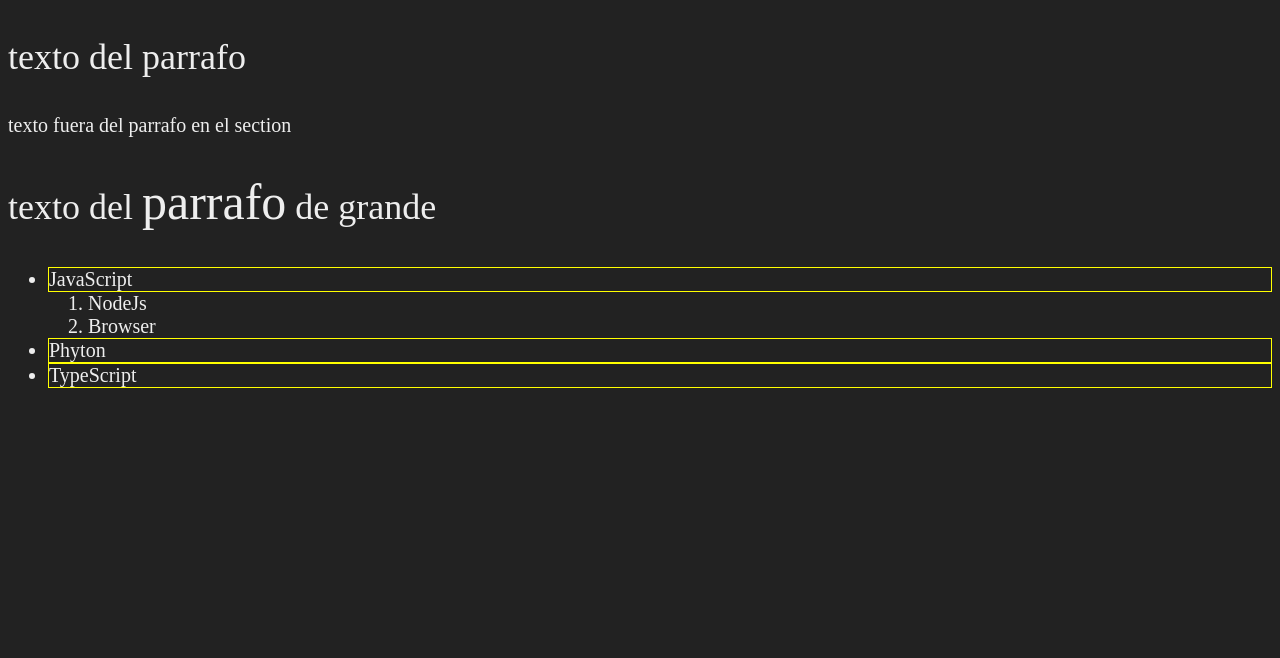
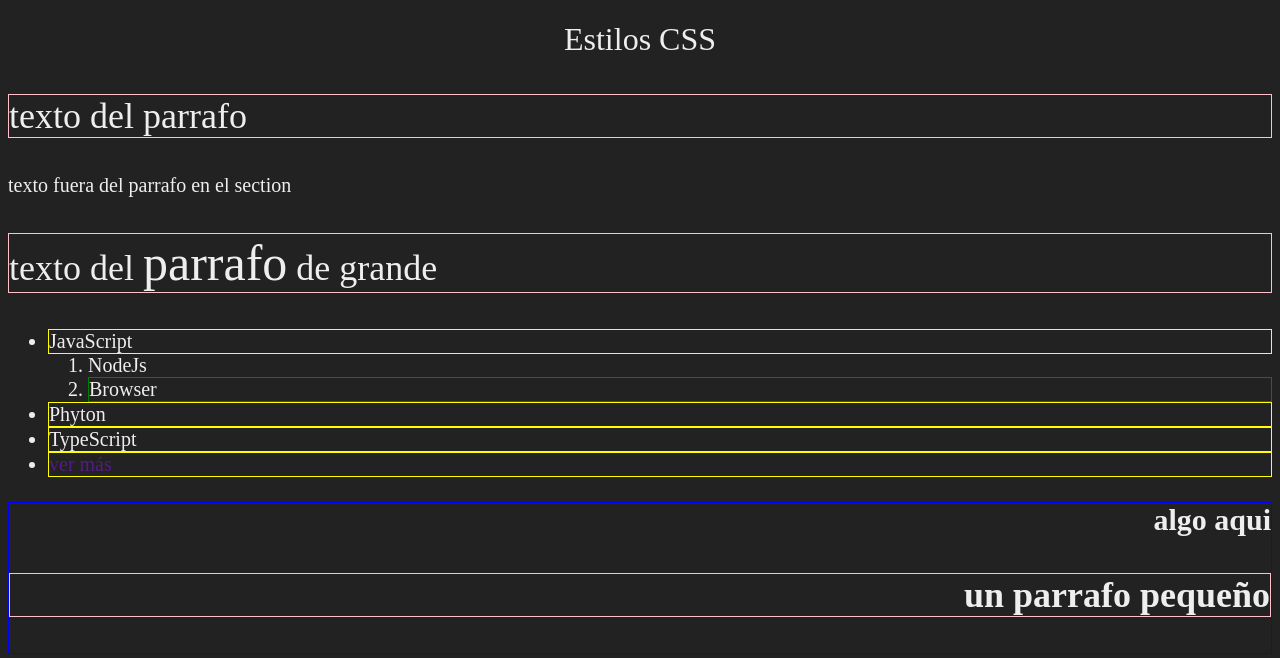
Before and after one commit to paulomancco/codigo-clases, a plain HTML site: page Semana 2/dia 1/01-repaso.html in a window 1280 px wide. Drawn offline with Linux system fonts and the light colour scheme.

Commit message:
width y height

```diff
--- a/Semana 2/dia 1/01-repaso.html
+++ b/Semana 2/dia 1/01-repaso.html
@@ -6,7 +6,8 @@
     <meta name="viewport" content="width=device-width, initial-scale=1.0" />
     <title>Document</title>
     <style>
-        body{
+      @import url("https://fonts.googleapis.com/css2?family=Roboto:wght@100;300;400;500;700;900&display=swap");
+      body {
         color: #eee;
         background-color: #222;
       }
@@ -19,19 +20,36 @@
       }
       p {
         font-size: 36px;
+        border: 1px solid pink;
       }
       /* Todos los hijos directos "Li" (en primer grado) de un elemento "ul" */
-      ul > li{
+      ul > li {
         border: 1px solid yellow;
       }
-      sec
+      ol li:nth-child(2) {
+        border: 1px solid green;
+      }
+      h1 {
+        font-weight: 100;
+        text-align: center;
+      }
+      h2 {
+        text-align: right;
+        border: 1px solid blue;
+      }
+      a{
+        text-decoration: none;
+      }
     </style>
   </head>
   <body>
+    <h1>Estilos CSS</h1>
     <section>
       <p>texto del parrafo</p>
       texto fuera del parrafo en el section
-      <p class="grande">texto del <span class="rojo">parrafo</span>  de grande</p>
+      <p class="grande">
+        texto del <span class="rojo">parrafo</span> de grande
+      </p>
     </section>
     <section>
       <ul>
@@ -42,7 +60,14 @@
         </ol>
         <li>Phyton</li>
         <li>TypeScript</li>
+        <li><a href="">ver más</a></li>
       </ul>
+    </section>
+    <section>
+      <h2>
+        algo aqui
+        <p>un parrafo pequeño</p>
+      </h2>
     </section>
   </body>
 </html>
```
Also changed, not shown: Semana 2/dia 1/02-width-height.html (added, +29 -0 lines). Lines whose indentation alone changed are shown as unchanged.
